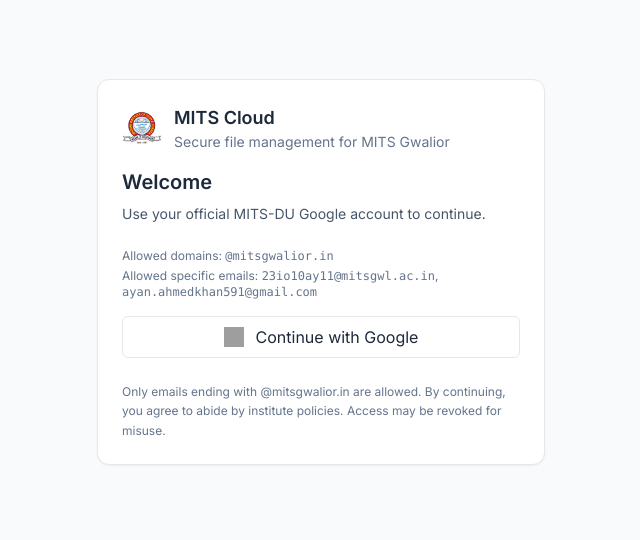
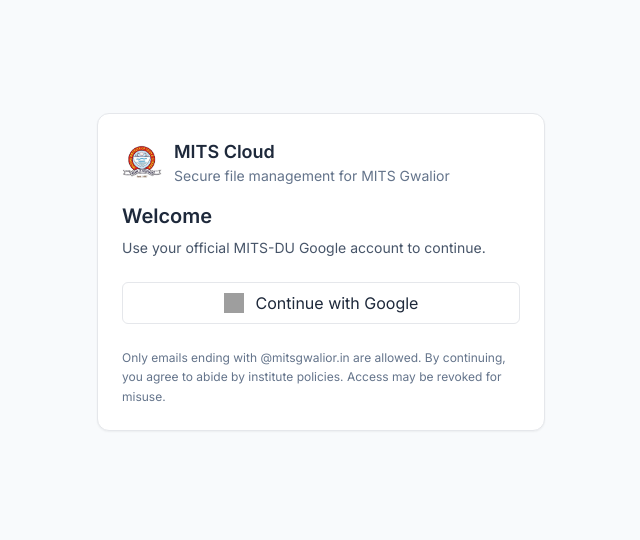
Before and after one commit to AyanAhmedKhan/MITS-Cloudy, a Django app: page /auth/login/ in a window 1280 px wide. Shown: the part 97-637 px from the top of the page, without its empty margins (319-959 px from the left). Run offline with Django 4.2, Linux system fonts and the light colour scheme; some libraries are stand-ins or nearby versions; grey boxes are pictures that could not be loaded.

Commit message:
Remove allowed email domains and specific emails from OneClickGoogleAuthView and google_auth.html, streamlining the login interface for users.

```diff
--- a/accounts/views.py
+++ b/accounts/views.py
@@ -157,9 +157,4 @@
 class OneClickGoogleAuthView(View):
     """Single entry page for both login and signup using Google only."""
     def get(self, request):
-        allowed_domains = getattr(settings, 'ALLOWED_EMAIL_DOMAINS', ['@mitsgwalior.in'])
-        allowed_specific = getattr(settings, 'ALLOWED_SPECIFIC_EMAILS', [])
-        return render(request, 'accounts/google_auth.html', {
-            'allowed_domains': allowed_domains,
-            'allowed_specific_emails': allowed_specific,
-        })
+        return render(request, 'accounts/google_auth.html')
--- a/templates/accounts/google_auth.html
+++ b/templates/accounts/google_auth.html
@@ -16,12 +16,7 @@
 
     <h1 class="text-xl font-semibold mb-2">Welcome</h1>
     <p class="text-sm text-slate-600 mb-6">Use your official MITS-DU Google account to continue.</p>
-    <div class="text-xs text-slate-500 mb-4">
-      <div class="mb-1"><span class="font-medium">Allowed domains:</span> {% for d in allowed_domains %}<code>{{ d }}</code>{% if not forloop.last %}, {% endif %}{% endfor %}</div>
-      {% if allowed_specific_emails %}
-        <div><span class="font-medium">Allowed specific emails:</span> {% for e in allowed_specific_emails %}<code>{{ e }}</code>{% if not forloop.last %}, {% endif %}{% endfor %}</div>
-      {% endif %}
-    </div>
+
 
     <a href="/accounts/google/login/" class="w-full inline-flex items-center justify-center gap-3 bg-white border hover:bg-slate-50 text-slate-800 font-medium rounded-md px-4 py-2">
       <img src="https://www.gstatic.com/firebasejs/ui/2.0.0/images/auth/google.svg" alt="Google" class="h-5 w-5" />
```
